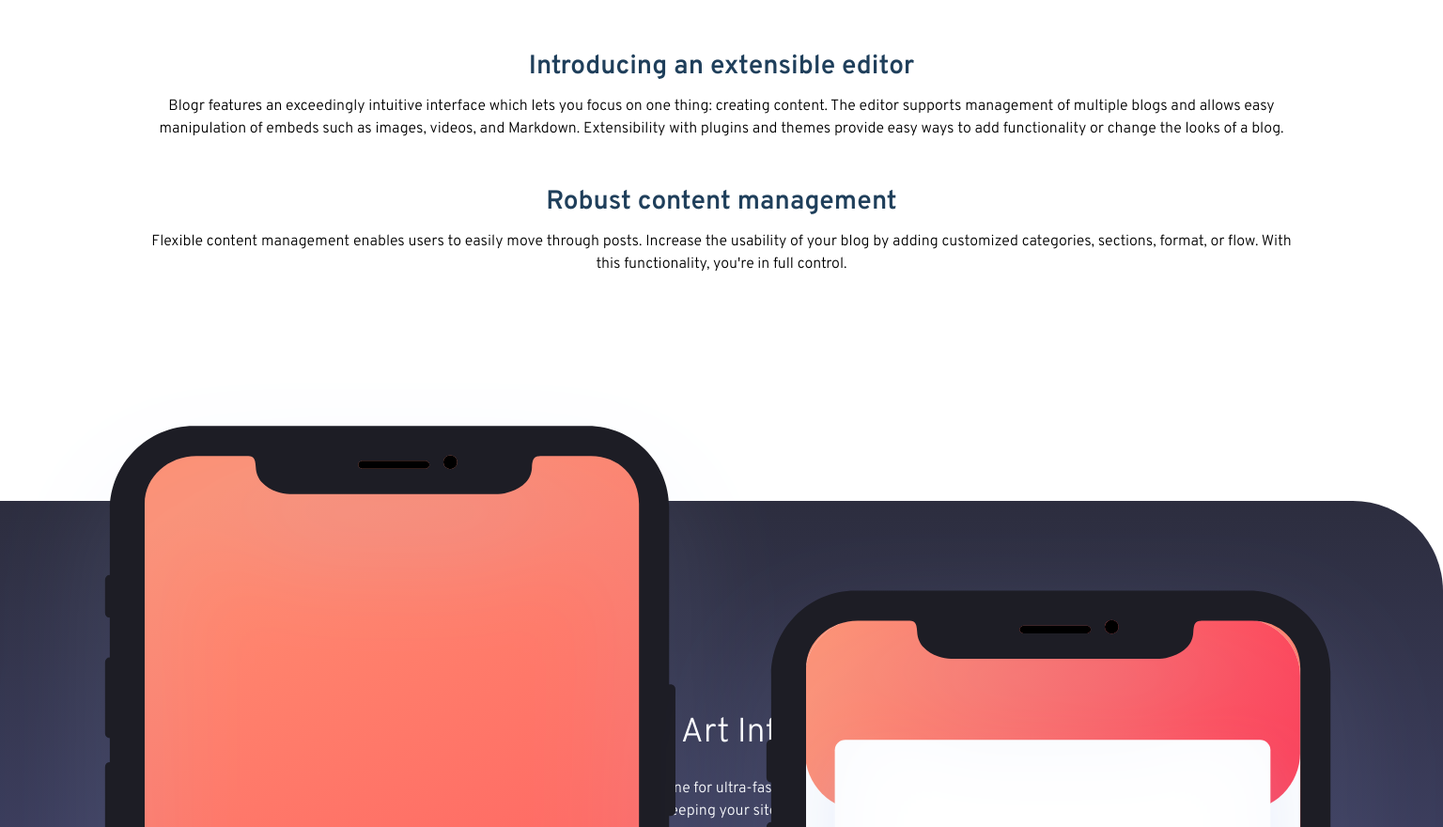
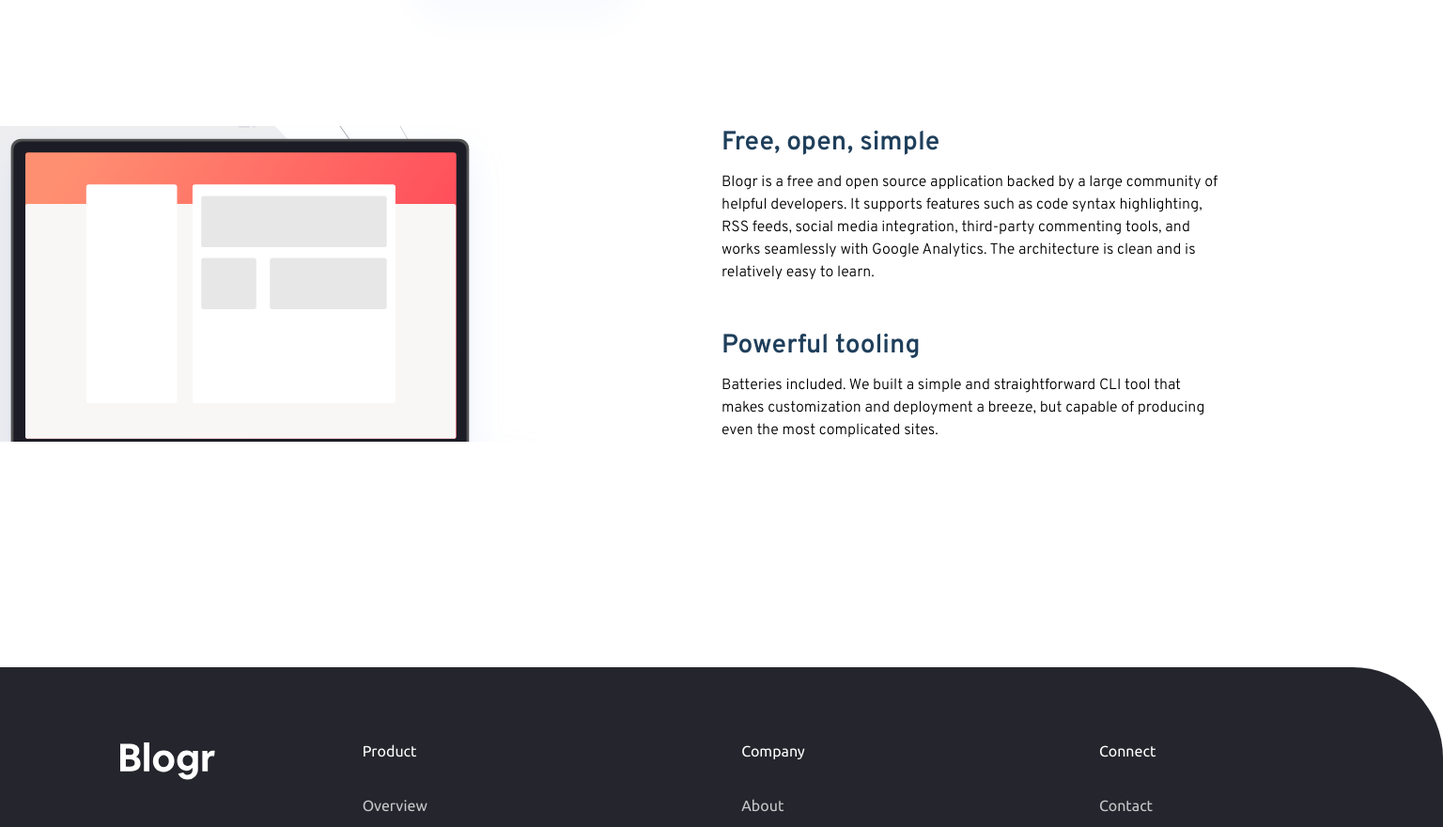
Before and after one commit to jduong09/blogrLandingPageMain, a plain HTML site: page index.html in a window 1536 px wide. Shown: the part 1920-2800 px from the top of the page at 94% size. Drawn offline with Linux system fonts and the light colour scheme.

Commit message:
Finished footer layout for desktop view. Need to address overflow of images. Causing horizontal scroll.

```diff
--- a/css/styles.css
+++ b/css/styles.css
@@ -113,7 +113,7 @@ header {
   color: hsl(0, 0%, 100%);
   border: 1px solid hsl(0, 0%, 100%);
   background: linear-gradient(0.25turn, hsl(13, 100%, 72%), hsl(353, 100%, 62%));
-  padding: 1rem 3rem;
+  padding: .75rem 2.5rem;
   border-radius: 2rem;
   font-weight: 600;
   cursor: pointer;
@@ -156,7 +156,7 @@ main {
 
 #main-header-quote {
   font-family: 'Overpass', sans-serif;
-  font-weight: 300;
+  font-weight: 600;
 }
 
 .main-header > div:last-child {
@@ -208,8 +208,9 @@ main {
 }
 
 .main-info-section {
-  width: 79%;
+  width: 70%;
   margin: 3rem auto;
+  text-align: left;
 }
 
 .main-info-section > h3 {
@@ -305,6 +306,7 @@ footer {
 
   header > h1 {
     width: 10%;
+    margin-right: 3rem;
   }
 
   header > div {
@@ -378,8 +380,149 @@ footer {
   #menu-sign-in > li {
     margin-left: 1.5rem;
   }
+
+  #menu-sign-in-btn {
+    color: hsl(353, 100%, 62%);
+    background: none;
+    background-color: hsl(0, 0%, 100%);
+  }
   /* Main */
+  #main-header-wrapper {
+    background: linear-gradient(.25turn, hsl(13, 100%, 72%), hsl(353, 100%, 62%));
+  }
+  .main-header {
+    background-image: url('../images/bg-pattern-intro-desktop.svg');
+    background-size: 225%;
+    background-position: top 52% left 27%;
+    font-family: 'Overpass', sans-serif;
+  }
+
+  .main-header > h2 {
+    font-size: 4rem;
+  }
+
+  #main-header-quote {
+    font-size: 1.25rem;
+  }
+
+  #main-header-btns {
+    width: 20%;
+  }
+  /* Designed for the future */
+  .main-info-container {
+    margin-top: 9rem;
+    display: grid;
+    grid-template-rows: min-content 1fr 1fr;
+    grid-template-columns: repeat(2, 1fr);
+    position: relative;
+    overflow: hidden;
+  }
+
+  .main-info-container > h2 {
+    grid-column: 1 / 3;
+    grid-row: 1 / 2;
+  }
+
+  #app-graph {
+    content: url('../images/illustration-editor-desktop.svg');
+    width: 115%;
+    grid-row: 2 / 4;
+    grid-column: 2 / 3;
+    position: absolute;
+    right: -33%;
+    top: -30%;
+  }
+
+  #editor-section {
+    grid-row: 2 / 3;
+    grid-column: 1/ 2;
+  }
+
+  #management-section {
+    grid-row: 3 / 4;
+    grid-column: 1 / 2;
+  }
+
+  /* State of the Art Infrastructure */
+  #main-info-sidenote {
+    display: grid;
+    grid-template-columns: repeat(2, 1fr);
+    grid-template-rows: repeat(2, 1fr);
+    padding-top: 7rem;
+    padding-bottom: 7rem;
+    background-position: top 80% left -50%;
+    background-size: 70%;
+    margin-top: 9rem;
+  }
+
+  #main-info-sidenote > img {
+    top: -15%;
+    left: 10%;
+    width: auto;
+  }
+
+  #main-info-sidenote > h2 {
+    grid-column: 2/3;
+    grid-row: 1/2;
+    text-align: left;
+    margin: 0;
+    width: 70%;
+  }
+
+  #main-info-sidenote > div {
+    grid-column: 2/3;
+    grid-row: 2/3;
+    text-align: left;
+    margin: 0;
+    width: 70%;
+    font-family: 'Overpass', sans-serif;
+  }
+
+  .main-info-container:last-of-type {
+    grid-template-rows: 1fr 1fr;
+    margin: 15rem 0;
+  }
+
+  #image-mobile {
+    content: url('../images/illustration-laptop-desktop.svg');
+    grid-column: 1 / 2;
+    grid-row: 1 / 3;
+    width: 115%;
+    position: absolute;
+    left: -235px;
+    top: -175px;
+  }
+
+  #free-section {
+    grid-row: 1 / 2;
+    grid-column: 2 / 3;
+    margin: 0;
+  }
+
+  #tooling-section {
+    grid-column: 2 / 3;
+    grid-row: 2 / 3;
+    margin: 0;
+    align-self: end;
+  }
 
   /* Footer */
+  footer {
+    text-align: start;
+    display: flex;
+  }
 
+  #footer-logo {
+    height: 100%;
+    width: auto;
+    margin: 0 0 0 8rem;
+  }
+
+  .footer-list {
+    display: flex;
+    padding: 0;
+    width: 85%;
+    justify-content: space-around;
+    margin-right: 8rem;
+  }
 }
--- a/index.html
+++ b/index.html
@@ -79,11 +79,11 @@
     <div class="main-info-container">
       <h2>Designed for the future</h2>
       <img id="app-graph" src="images/illustration-editor-mobile.svg" alt="stock image with graph" />
-      <div class="main-info-section">
+      <div id="editor-section" class="main-info-section">
         <h3>Introducing an extensible editor</h2>
         <div>Blogr features an exceedingly intuitive interface which lets you focus on one thing: creating content. The editor supports management of multiple blogs and allows easy manipulation of embeds such as images, videos, and Markdown. Extensibility with plugins and themes provide easy ways to add functionality or change the looks of a blog.</div>
       </div>
-      <div class="main-info-section">
+      <div id="management-section" class="main-info-section">
         <h3>Robust content management</h2>
         <div>Flexible content management enables users to easily move through posts. Increase the usability of your blog by adding customized categories, sections, format, or flow. With this functionality, you're in full control.</div>
       </div>
@@ -97,14 +97,14 @@
       </div>
     </div>
     <div class="main-info-container">
-      <img src="images/illustration-laptop-mobile.svg" />
-      <div class="main-info-section">
+      <img id="image-mobile" src="images/illustration-laptop-mobile.svg" alt="illustration laptop" />
+      <div id="free-section" class="main-info-section">
         <h3>Free, open, simple</h3>
         <div>Blogr is a free and open source application backed by a large community of helpful developers. It supports
           features such as code syntax highlighting, RSS feeds, social media integration, third-party commenting tools,
           and works seamlessly with Google Analytics. The architecture is clean and is relatively easy to learn.</div>
       </div>
-      <div class="main-info-section">
+      <div id="tooling-section" class="main-info-section">
         <h3>Powerful tooling</h3>
         <div>Batteries included. We built a simple and straightforward CLI tool that makes customization and deployment a breeze, but
           capable of producing even the most complicated sites.</div>
```
